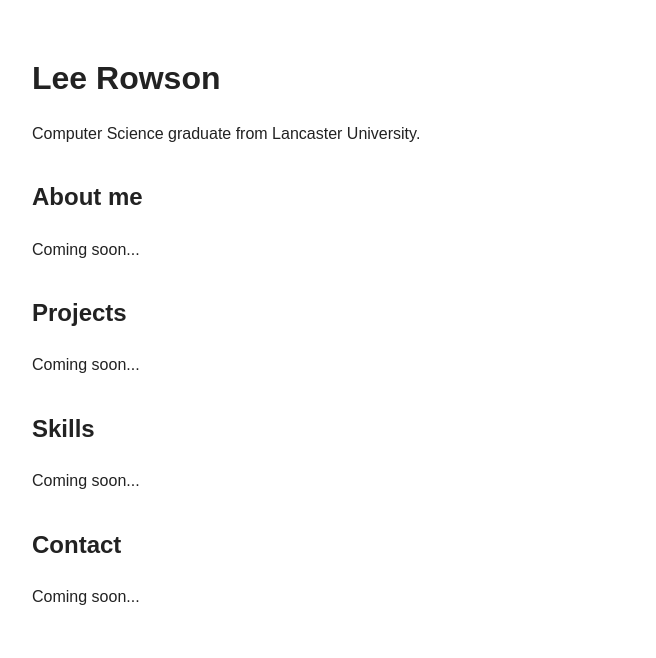
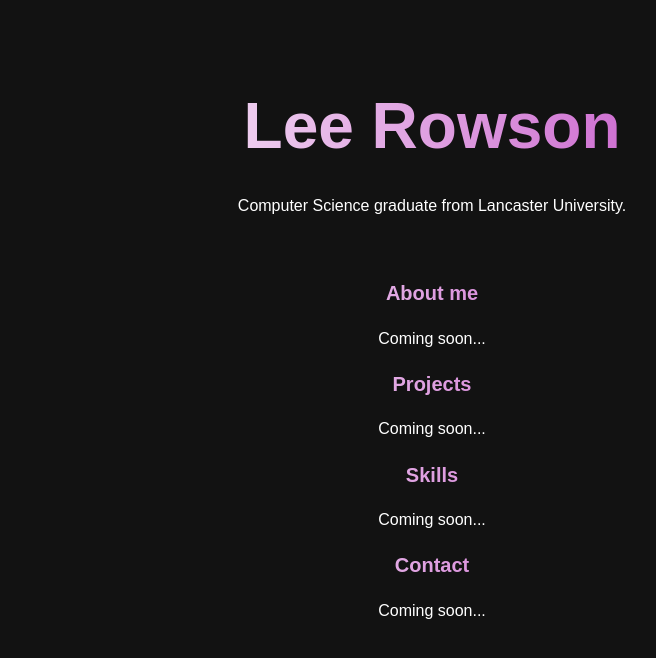
Before and after one commit to leerows/lee-portfolio, a React (Vite) app: page / in a window 1280 px wide. Shown: the top 658 px of the page, without its empty margins (208-864 px from the left). Built offline with nearby package versions, Linux system fonts and the light colour scheme.

Commit message:
Added basic styling

```diff
--- a/src/App.css
+++ b/src/App.css
@@ -14,6 +14,27 @@ h1 {
   margin-bottom: 0.25rem;
 }
 
+h1 {
+  font-size: 64px;
+  font-weight: bold;
+  background: linear-gradient(90deg, #ffffff, #be3fc2);
+  background-clip: text;
+  -webkit-background-clip: text;
+  color: transparent;
+  text-align: center;
+
+}
+
 h2 {
-  margin-top: 2rem;
+  font-size: 20px;
+  background: linear-gradient(90deg, #ffffff, #be3fc2);
+  background-clip: text;
+  -webkit-background-clip: text;
+  color: transparent;
+  text-align: center;
+
 }
+
+p {
+  text-align: center;
+}
--- a/src/App.tsx
+++ b/src/App.tsx
@@ -7,6 +7,8 @@ function App() {
       <h1>Lee Rowson</h1>
 
       <p>Computer Science graduate from Lancaster University.</p>
+
+      <br></br>
 
       <h2>About me</h2>
       <p>Coming soon...</p>
--- a/src/index.css
+++ b/src/index.css
@@ -1,8 +1,9 @@
 
 body {
   margin: 0;
-  background: #ffffff;
-  color: #222222;
+  background: #121212;
+  color: #ffffff;
+  font-family: Arial, sans-serif;
 }
 
 a {
```
